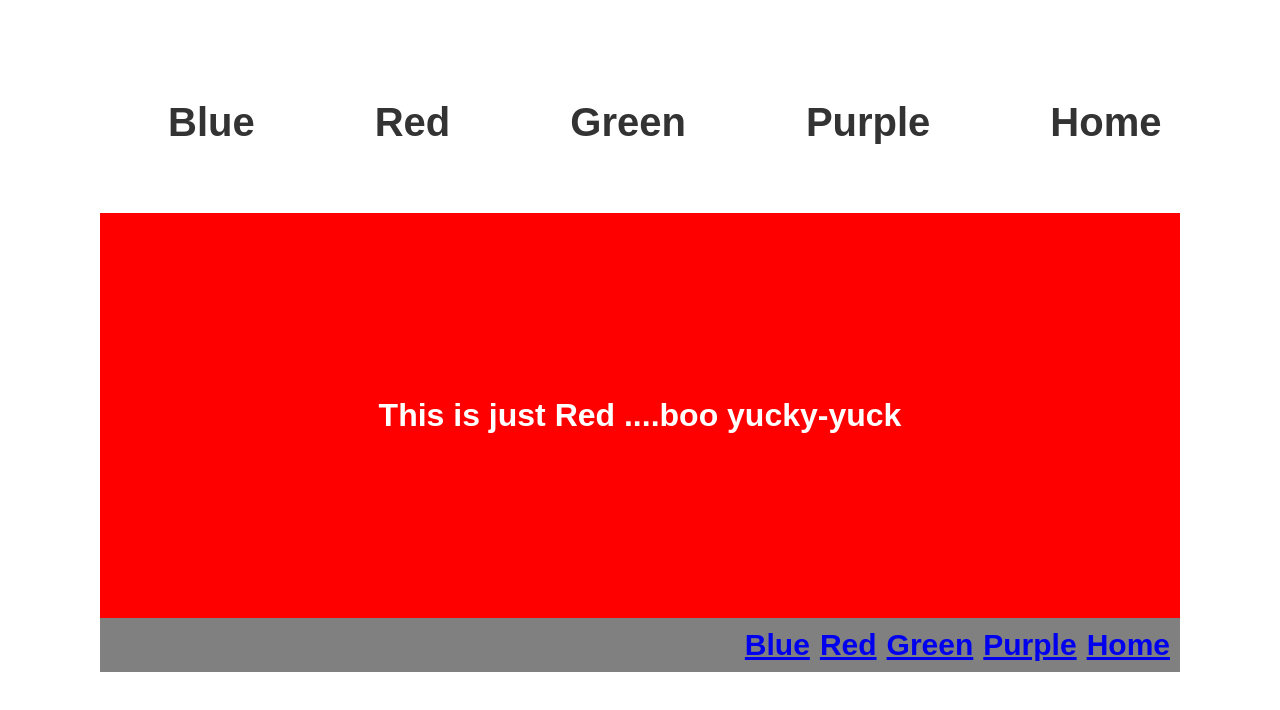
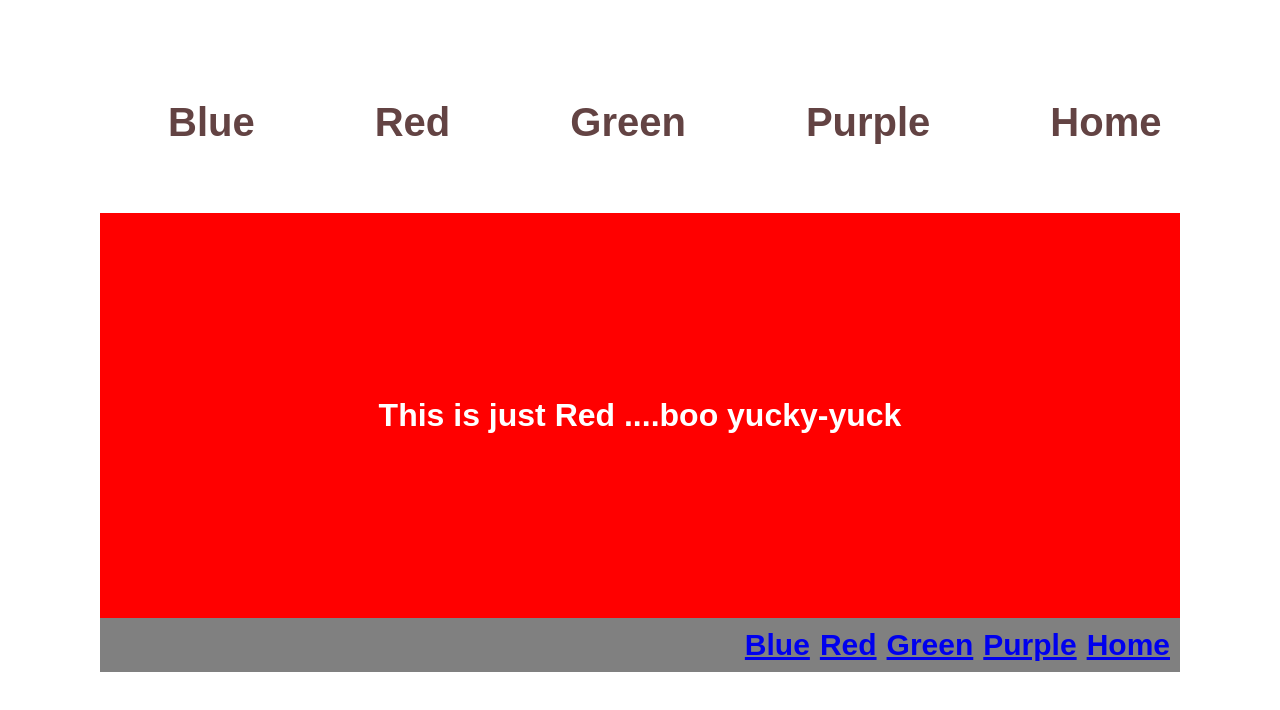
Before and after one commit to Zachary-Collier/reactrouter, a React (Vite) app: page /Red in a window 1280 px wide. Shown: the top 710 px of the page. Built offline with nearby package versions, Linux system fonts and the light colour scheme.

Commit message:
Adjusted more colors.

```diff
--- a/src/index.css
+++ b/src/index.css
@@ -28,7 +28,7 @@ body > div {
   font-size: 40px;
   font-weight: bold;
   text-decoration: none;
-  color: #333;
+  color: #634343;
   padding: 60px
 }
 
```
